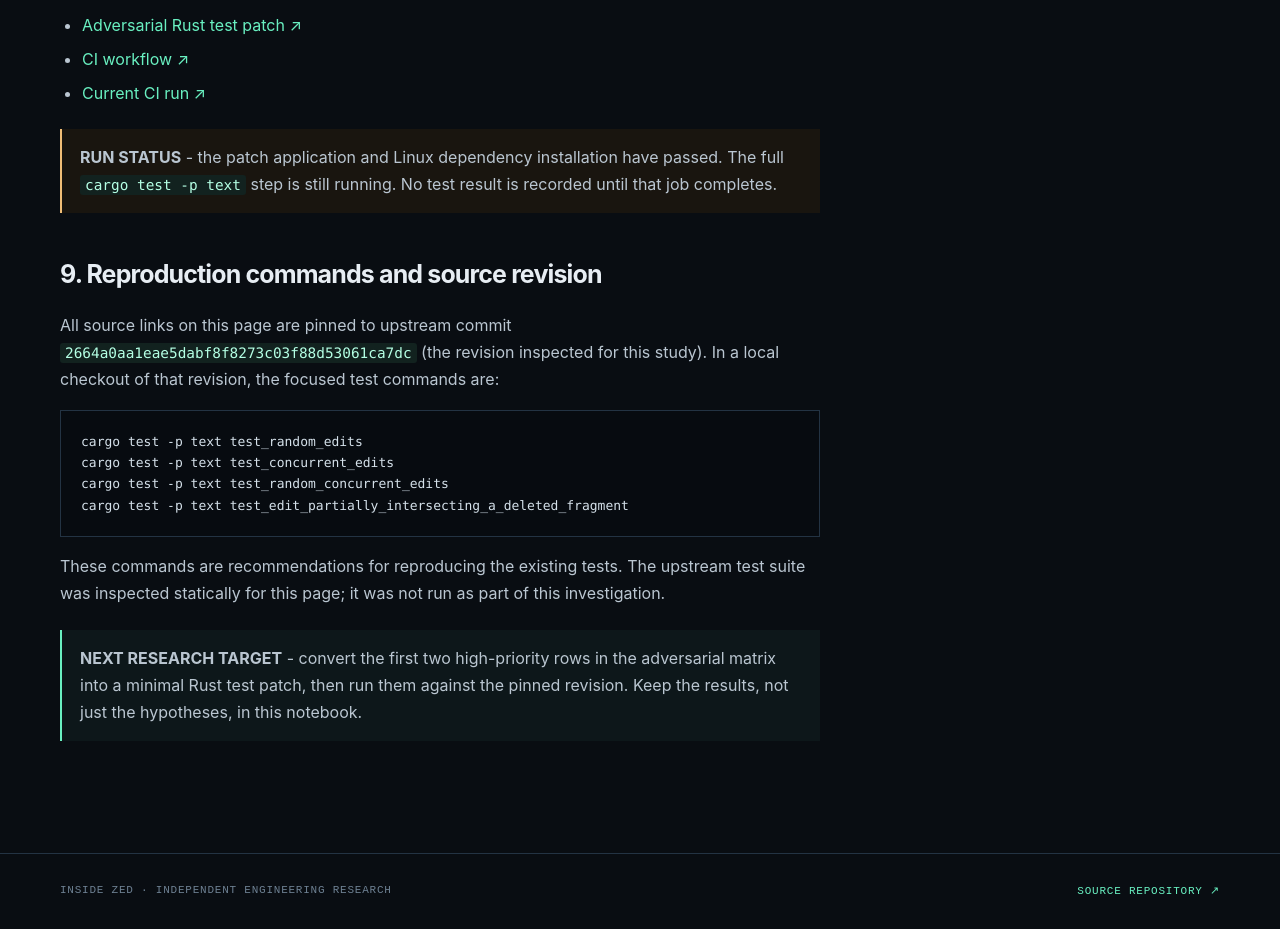
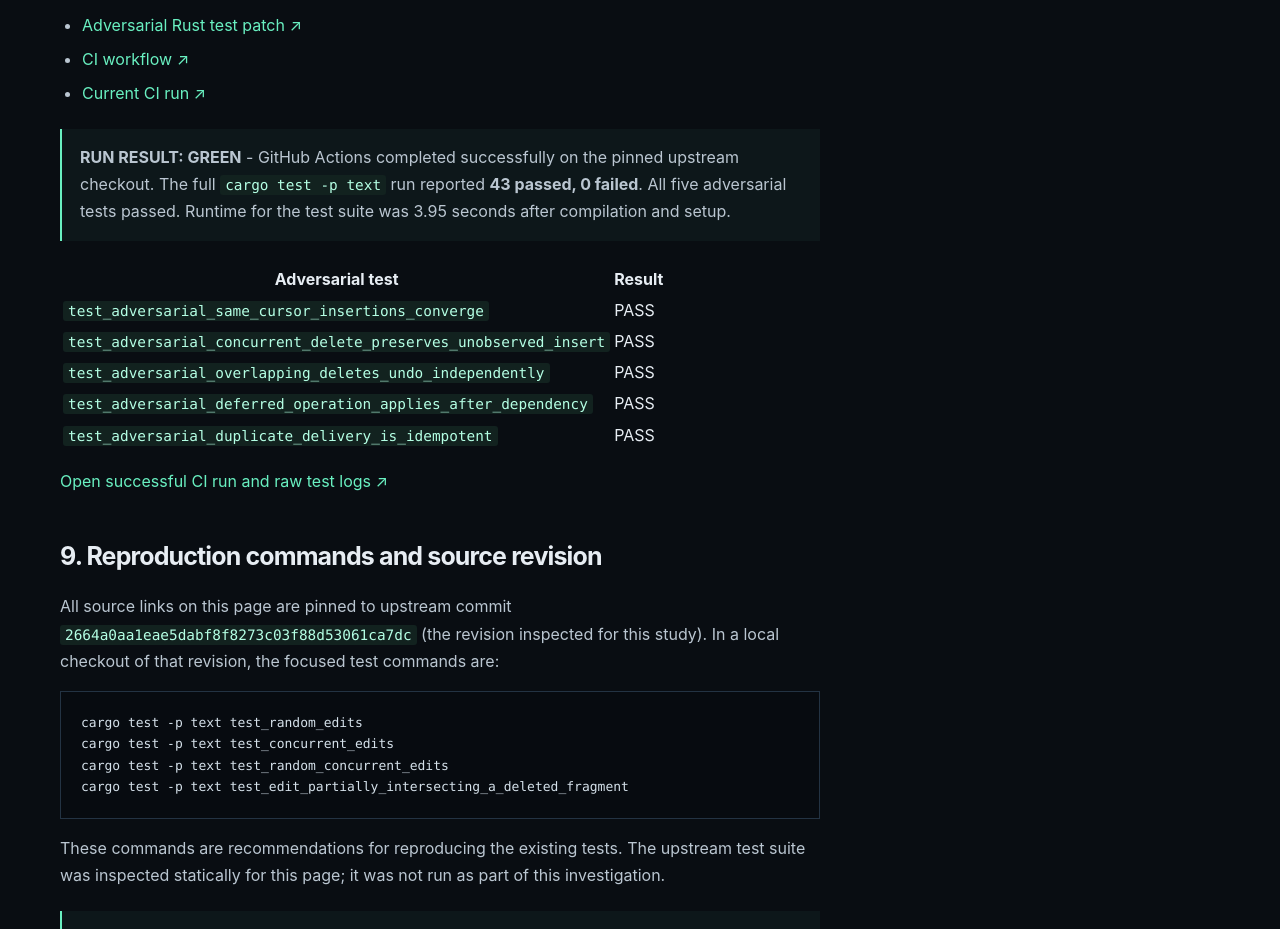
Before and after one commit to bugnarokdev/inside-zed, a plain HTML site: page docs/invariants-and-adversarial-testing.html in a window 1280 px wide. Shown: the part 9340-10269 px from the top of the page. Drawn offline with Linux system fonts and the light colour scheme.

Commit message:
research: record green adversarial test run

```diff
--- a/docs/invariants-and-adversarial-testing.html
+++ b/docs/invariants-and-adversarial-testing.html
@@ -195,7 +195,15 @@ fn test_concurrent_delete_preserves_unobserved_insert() {
 <li><a href="https://github.com/bugnarokdev/inside-zed/blob/research/adversarial-tests-ci/.github/workflows/zed-text-adversarial.yml" target="_blank" rel="noreferrer">CI workflow ↗</a></li>
 <li><a href="https://github.com/bugnarokdev/inside-zed/actions/runs/45544928667" target="_blank" rel="noreferrer">Current CI run ↗</a></li>
 </ul>
-<div class="callout hypothesis"><p><strong>RUN STATUS</strong> - the patch application and Linux dependency installation have passed. The full <code>cargo test -p text</code> step is still running. No test result is recorded until that job completes.</p></div>
+<div class="callout verified"><p><strong>RUN RESULT: GREEN</strong> - GitHub Actions completed successfully on the pinned upstream checkout. The full <code>cargo test -p text</code> run reported <strong>43 passed, 0 failed</strong>. All five adversarial tests passed. Runtime for the test suite was 3.95 seconds after compilation and setup.</p></div>
+<table><thead><tr><th>Adversarial test</th><th>Result</th></tr></thead><tbody>
+<tr><td><code>test_adversarial_same_cursor_insertions_converge</code></td><td>PASS</td></tr>
+<tr><td><code>test_adversarial_concurrent_delete_preserves_unobserved_insert</code></td><td>PASS</td></tr>
+<tr><td><code>test_adversarial_overlapping_deletes_undo_independently</code></td><td>PASS</td></tr>
+<tr><td><code>test_adversarial_deferred_operation_applies_after_dependency</code></td><td>PASS</td></tr>
+<tr><td><code>test_adversarial_duplicate_delivery_is_idempotent</code></td><td>PASS</td></tr>
+</tbody></table>
+<p><a href="https://github.com/bugnarokdev/inside-zed/actions/runs/45544928667" target="_blank" rel="noreferrer">Open successful CI run and raw test logs ↗</a></p>
 
 <h2 id="reproduce">9. Reproduction commands and source revision</h2>
 <p>All source links on this page are pinned to upstream commit <code>2664a0aa1eae5dabf8f8273c03f88d53061ca7dc</code> (the revision inspected for this study). In a local checkout of that revision, the focused test commands are:</p>
```
